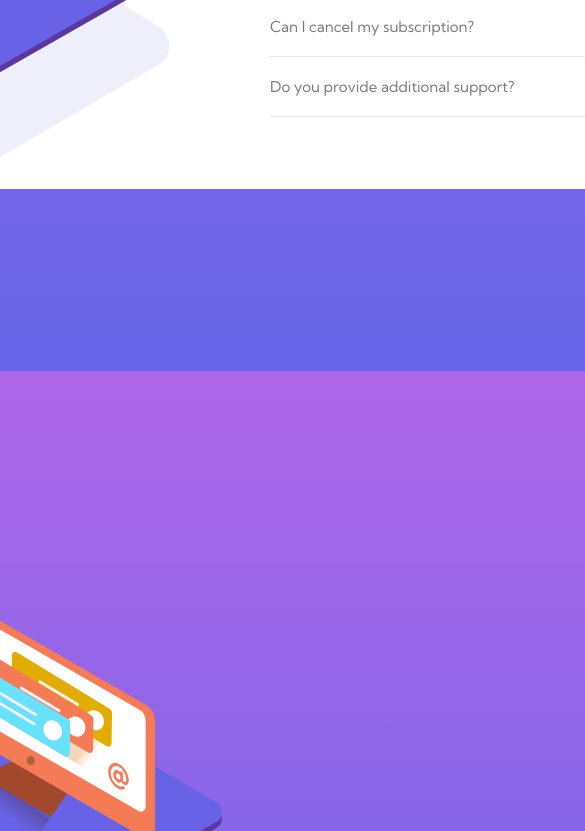
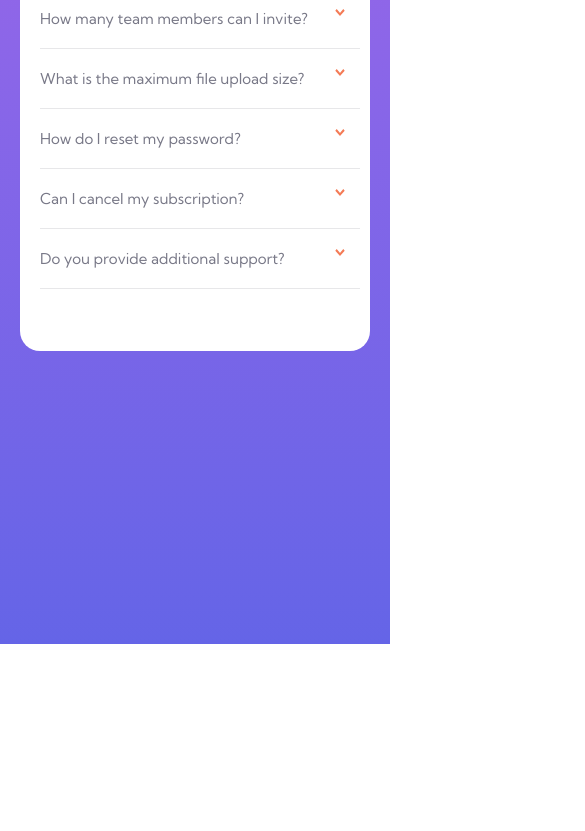
Before and after one commit to shashankrk46/FAQCARD, a plain HTML site: page index.html in a window 390 px wide. Shown: the part 493-1324 px from the top of the page, 585 px wide, since content can reach past the window. After the commit the page ends 1137 px from the top, so only its background shows below. Drawn offline with Linux system fonts and the light colour scheme.

Commit message:
added responsiveness

```diff
--- a/app.js
+++ b/app.js
@@ -6,10 +6,18 @@ const arrLoop = arr.forEach(e => {
 
 function showAnswer(e) {
   const mainBox = e.target.parentElement.parentElement;
+  const arrow = e.target;
+
+  const heading = mainBox.querySelector(".question");
+
   const para = mainBox.querySelector(".answer");
   if (para.style.display === "block") {
-    return (para.style.display = "none");
+    para.style.display = "none";
+    heading.style.color = "hsl(240, 6%, 50%)";
+    arrow.style.transform = "rotate(0deg)";
   } else {
-    return (para.style.display = "block");
+    para.style.display = "block";
+    heading.style.color = "hsl(237, 12%,33%)";
+    arrow.style.transform = "rotate(180deg)";
   }
 }
--- a/index.html
+++ b/index.html
@@ -44,7 +44,7 @@
           <div class="qanda">
             <div class=" box b-1">
               <div class="questions">
-              <p>How many team members can I invite?</p>
+              <p class="question">How many team members can I invite?</p>
               <img class="arrow" src="./images/icon-arrow-down.svg" alt="arrow" />
             </div>
             <p class="answer">
@@ -54,7 +54,7 @@
           </div>
           <div class=" box b-2">
             <div class="questions">
-              <p>What is the maximum file upload size?</p>
+              <p class="question" >What is the maximum file upload size?</p>
 
               <img class="arrow"  src="./images/icon-arrow-down.svg" alt="arrow" />
             </div>
@@ -65,7 +65,7 @@
           </div>
           <div class=" box b-3">
             <div class="questions">
-              <p>How do I reset my password?</p>
+              <p class="question">How do I reset my password?</p>
               <img class="arrow" src="./images/icon-arrow-down.svg" alt="arrow" />
             </div>
             <p class="answer">
@@ -75,7 +75,7 @@
           </div>
           <div class="box b-4">
             <div class="questions">
-              <p>Can I cancel my subscription?</p>
+              <p class="question">Can I cancel my subscription?</p>
               <img class="arrow"  src="./images/icon-arrow-down.svg" alt="arrow" />
             </div>
             <p class="answer">
@@ -85,7 +85,7 @@
           </div>
           <div class="box b-5">
             <div class="questions">
-              <p>Do you provide additional support?</p>
+              <p class="question">Do you provide additional support?</p>
               <img class="arrow" src="./images/icon-arrow-down.svg" alt="arrow" />
             </div>
             <p class="answer">
--- a/style.css
+++ b/style.css
@@ -92,6 +92,7 @@ body {
 .qanda {
   margin-top: 25px;
   width: 390px;
+  overflow: scroll;
 }
 
 .questions {
@@ -121,3 +122,80 @@ body {
   width: 90%;
   line-height: 1.4;
 }
+@media (max-width: 900px) {
+  body {
+    margin: 10px 20px;
+  }
+  .container {
+    max-width: 800px;
+  }
+}
+@media (max-width: 700px) {
+  body {
+    margin: 20px 0px;
+    overflow: scroll;
+    height: 130vh;
+  }
+  .container {
+    max-width: 350px;
+    height: 550px;
+    background-color: white;
+    display: flex;
+
+    border-radius: 20px;
+    /* margin: 20px 20px; */
+
+    position: relative;
+  }
+  .left-container {
+    width: 0%;
+    height: 0;
+  }
+  .pattern {
+    display: none;
+  }
+  .left-container::after {
+    display: none;
+  }
+  .right-container {
+    margin-top: 70px;
+    width: 100%;
+    height: 100%;
+    overflow: hidden;
+    position: relative;
+  }
+  .container::after {
+    content: " ";
+    background: url(./images/illustration-woman-online-mobile.svg) no-repeat
+      center center/cover;
+    position: absolute;
+    top: -105px;
+    left: 30px;
+    width: 260px;
+    height: 189px;
+    z-index: 10;
+    /* align-content: center; */
+    /* text-align: center; */
+  }
+  .container::before {
+    content: " ";
+    background: url(./images/bg-pattern-mobile.svg) no-repeat center
+      center/cover;
+    position: absolute;
+    top: 0px;
+    left: 61px;
+    width: 228px;
+    height: 100px;
+    z-index: 10;
+    /* align-content: center; */
+    /* text-align: center; */
+  }
+  .qanda {
+    margin-top: 10px;
+    width: 320px;
+  }
+  .wrapper h2 {
+    font-size: 30px;
+    text-align: center;
+  }
+}
```
